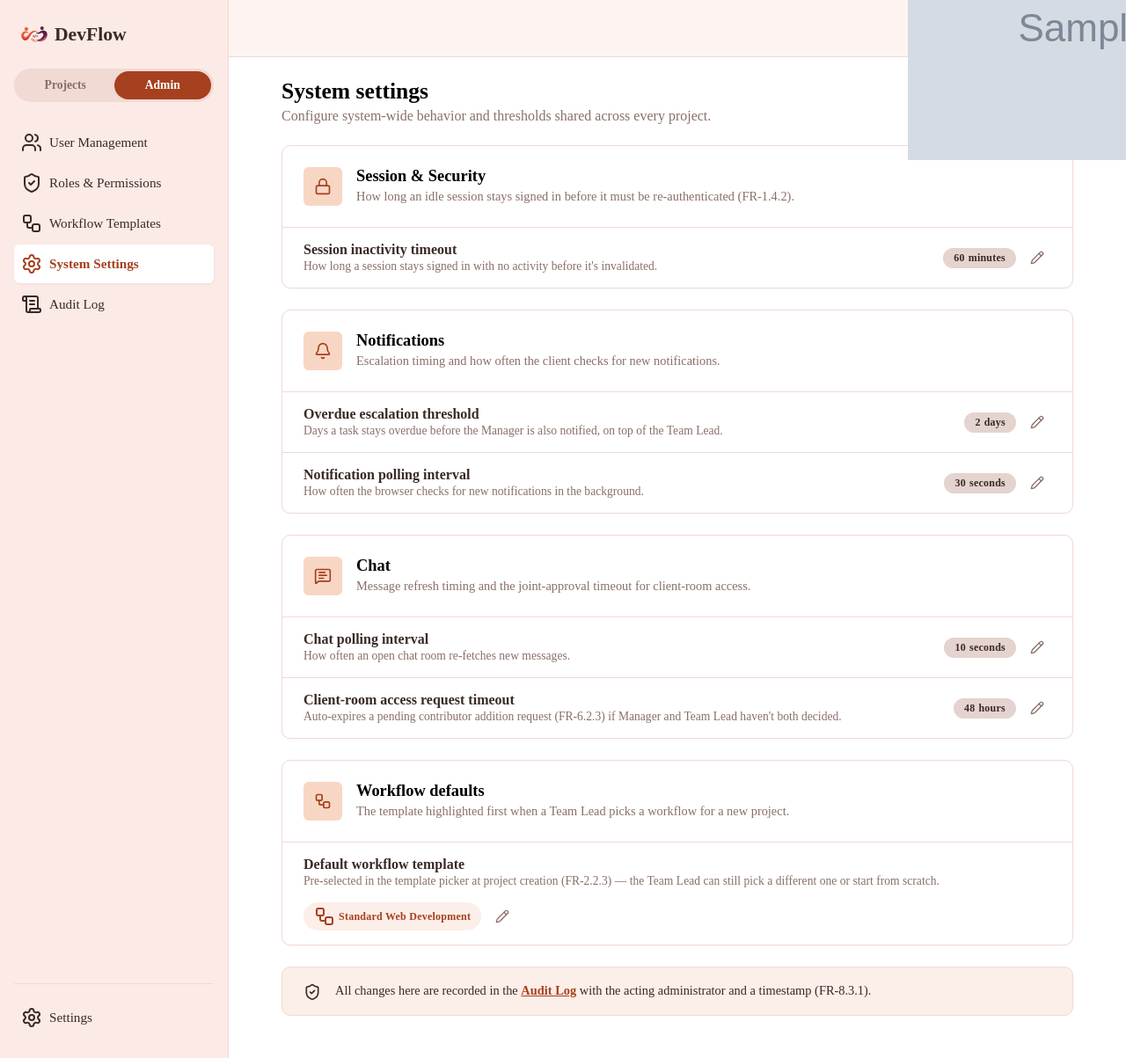
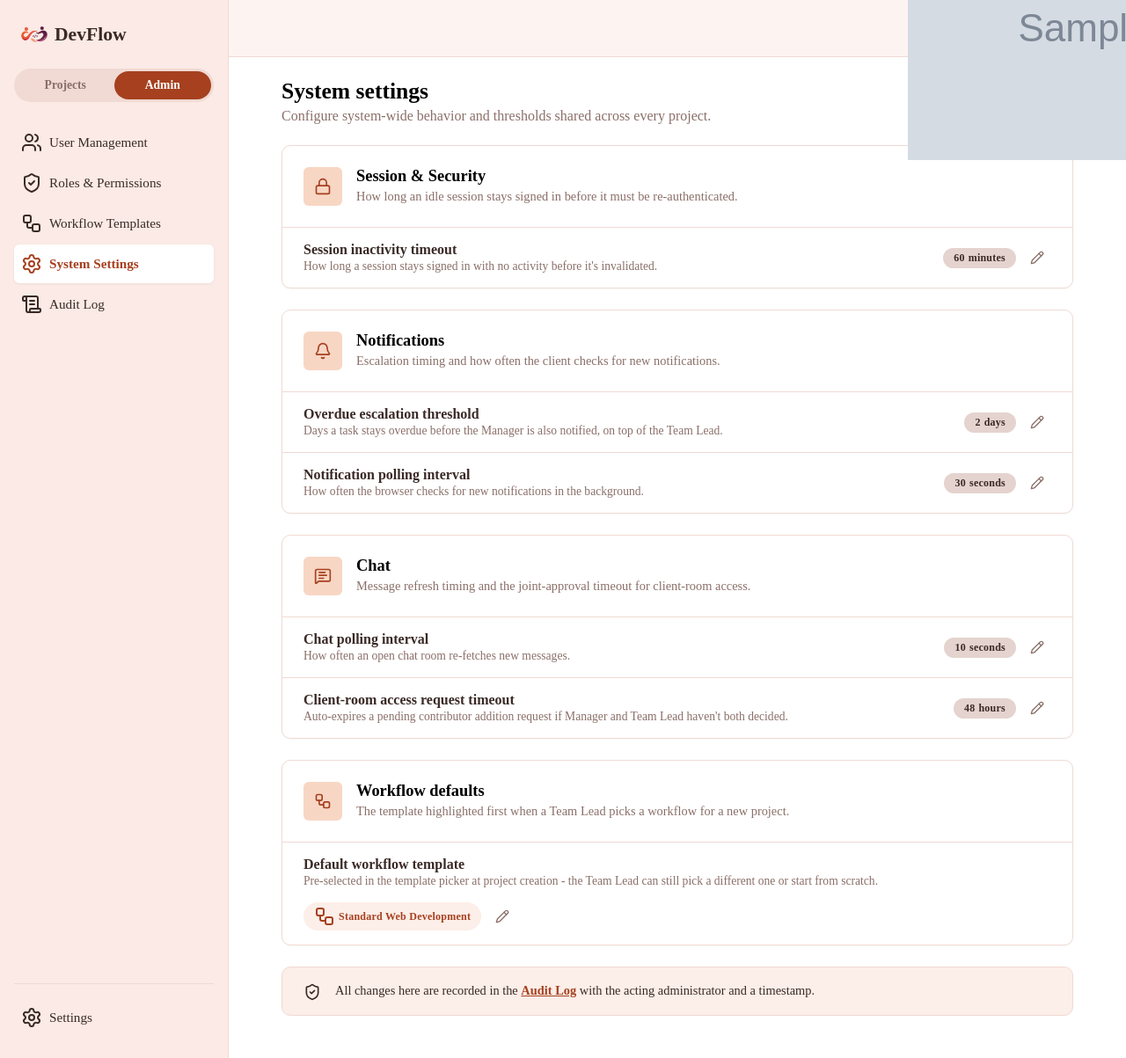
Before and after one commit to Gayantha-ucsc/Dev-Flow, a PHP site: page /dev-flow/public/admin/settings in a window 1280 px wide. Shown: the whole page at 88% size. Run offline with PHP 8.4, Linux system fonts and the light colour scheme; the visitor is signed in with stand-in values (Sample User, id 1); tables that the repository leaves empty hold one stand-in row (values such as "Sample post"); grey boxes marked "Sample" are stand-in pictures.

Commit message:
Some fixes

```diff
--- a/app/views/admin/settings/index.php
+++ b/app/views/admin/settings/index.php
@@ -62,7 +62,7 @@
         <?= renderIcon('shield-check') ?>
         <div>
             All changes here are recorded in the <a href="<?= url('admin/audit') ?>">Audit Log</a> with the acting
-            administrator and a timestamp (FR-8.3.1).
+            administrator and a timestamp.
         </div>
     </div>
 </div>
--- a/config/mock/system-settings.php
+++ b/config/mock/system-settings.php
@@ -4,7 +4,7 @@ return [
     [
         'label' => 'Session & Security',
         'icon'  => 'lock',
-        'description' => 'How long an idle session stays signed in before it must be re-authenticated (FR-1.4.2).',
+        'description' => 'How long an idle session stays signed in before it must be re-authenticated.',
         'settings' => [
             [
                 'key'         => 'session_timeout_minutes',
@@ -63,7 +63,7 @@ return [
             [
                 'key'         => 'client_room_request_timeout_hours',
                 'label'       => 'Client-room access request timeout',
-                'description' => "Auto-expires a pending contributor addition request (FR-6.2.3) if Manager and Team Lead haven't both decided.",
+                'description' => "Auto-expires a pending contributor addition request if Manager and Team Lead haven't both decided.",
                 'type'        => 'number',
                 'value'       => 48,
                 'unit'        => 'hours',
@@ -80,7 +80,7 @@ return [
             [
                 'key'         => 'default_workflow_template',
                 'label'       => 'Default workflow template',
-                'description' => 'Pre-selected in the template picker at project creation (FR-2.2.3) — the Team Lead can still pick a different one or start from scratch.',
+                'description' => 'Pre-selected in the template picker at project creation - the Team Lead can still pick a different one or start from scratch.',
                 'type'        => 'select',
                 'value'       => 'Standard Web Development',
                 'updated_by'  => 'User One',
```
